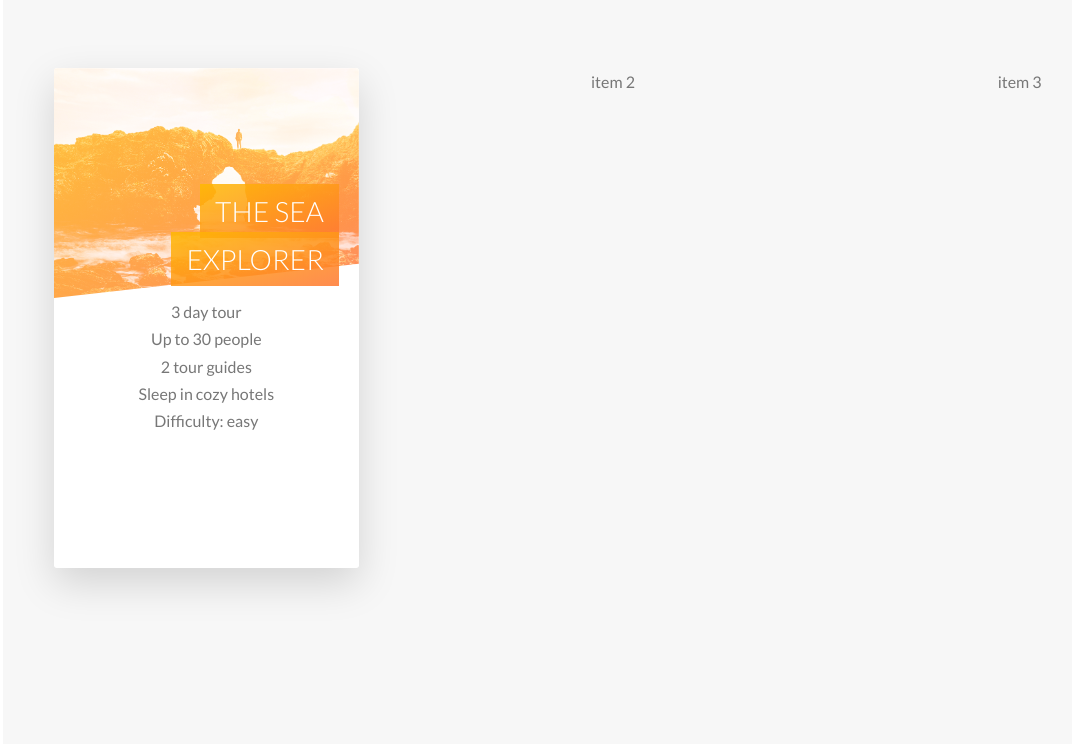
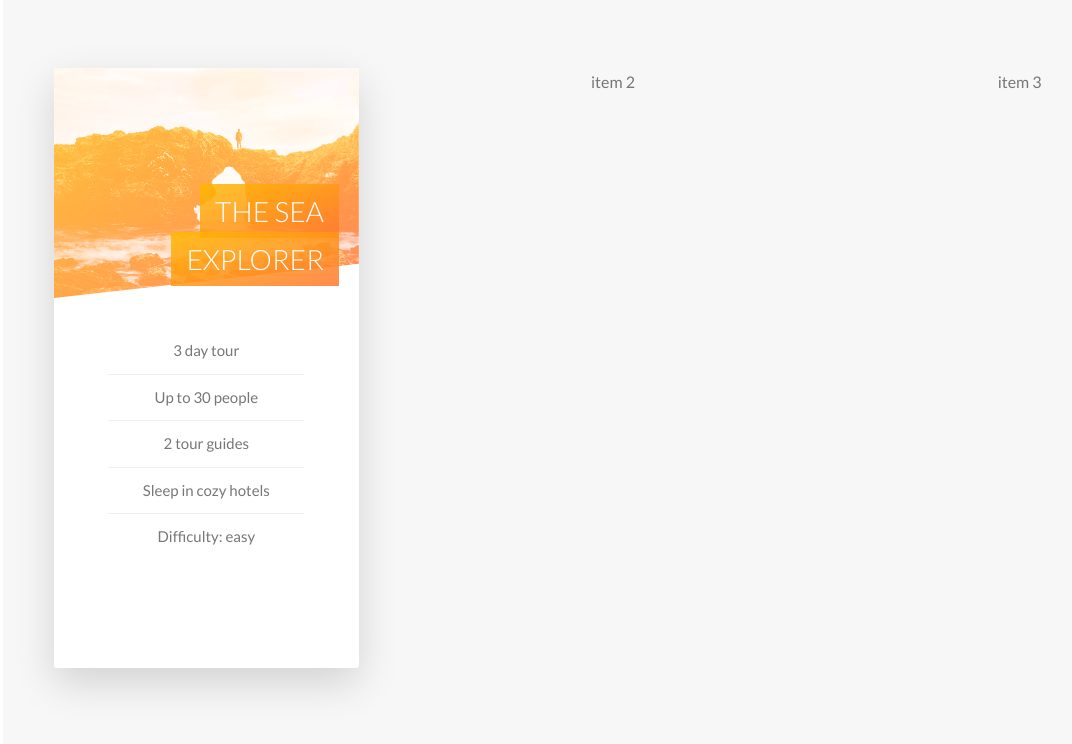
Before and after one commit to JuanCeja/Natours-Project, a plain HTML site: page index.html in a window 1280 px wide. Shown: the part 2641-3385 px from the top of the page, without its empty margins (27-1099 px from the left). Drawn offline with Linux system fonts and the light colour scheme.

Commit message:
completed front side of my card

```diff
--- a/sass/abstracts/_variables.scss
+++ b/sass/abstracts/_variables.scss
@@ -10,6 +10,7 @@ $color-tertiary-light: #2998ff;
 $color-tertiary-dark: #5643fa;
 
 $color-grey-light-1: #f7f7f7;
+$color-grey-light-2: #eee;
 
 $color-grey-dark: #777;
 $color-white: #fff;
--- a/sass/components/_card.scss
+++ b/sass/components/_card.scss
@@ -1,5 +1,4 @@
 .card {
-
     //FUNCTIONALITY
     perspective: 125rem;
     position: relative;
@@ -7,7 +6,7 @@
     width: 25%;
 
     &__side {
-        height: 50rem;
+        height: 60rem;
         transition: all 0.8s ease;
         position: absolute;
         top: 0;
@@ -80,10 +79,6 @@
         width: 75%;
     }
 
-    &__details {
-
-    }
-
     &__heading-span {
         padding: 1rem 1.5rem;
         box-decoration-break: clone;
@@ -102,4 +97,24 @@
         &--3 {
         }
     }
+
+    &__details {
+        padding: 3rem;
+
+        ul {
+            list-style: none;
+            width: 80%;
+            margin: 0 auto;
+
+            li {
+                text-align: center;
+                font-size: 1.5rem;
+                padding: 1rem;
+
+                &:not(:last-child) {
+                    border-bottom: 1px solid $color-grey-light-2;
+                }
+            }
+        }
+    }
 }
```
Also changed, not shown: sass/main.css, 1 other file.
